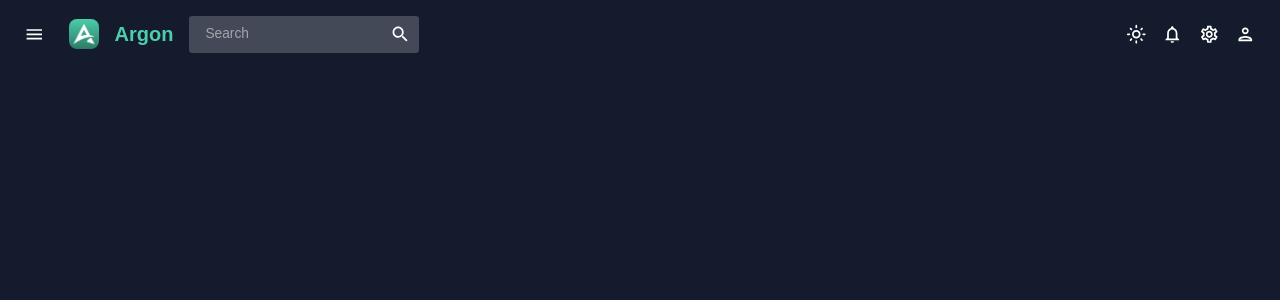
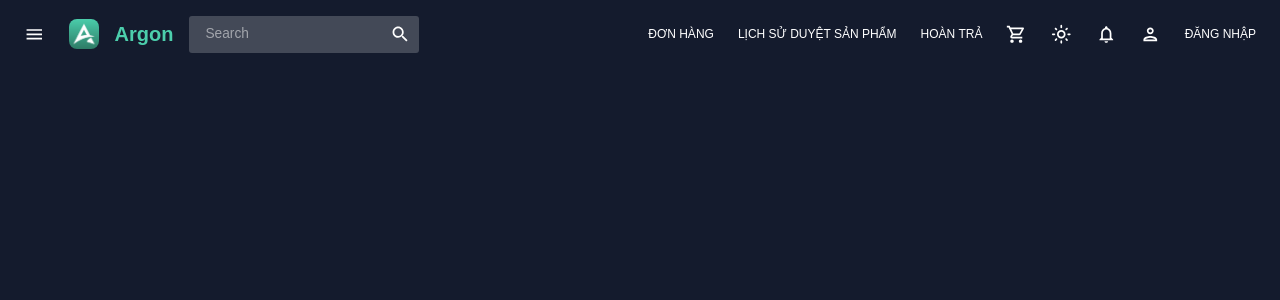
Before and after one commit to nguyenhbtrung/electro-shop-frontend, a React (Vite) app: page / in a window 1280 px wide. Shown: the top 300 px of the page. Built offline with nearby package versions, Linux system fonts and the light colour scheme.

Commit message:
mod user navbar display

```diff
--- a/src/pages/user/layout/navbar/index.jsx
+++ b/src/pages/user/layout/navbar/index.jsx
@@ -5,6 +5,7 @@ import {
     Typography,
     useMediaQuery,
     useTheme,
+    Button,
 } from "@mui/material";
 import { useContext } from "react";
 import {
@@ -15,6 +16,7 @@ import {
     PersonOutlined,
     SearchOutlined,
     SettingsOutlined,
+    ShoppingCartOutlined,
 } from "@mui/icons-material";
 import { ColorModeContext, tokens } from "../../../../theme";
 import { ToggledContext } from "../../AppUser";
@@ -27,13 +29,10 @@ const Navbar = () => {
     const isMdDevices = useMediaQuery("(max-width:768px)");
     const isXsDevices = useMediaQuery("(max-width:466px)");
     const colors = tokens(theme.palette.mode);
+
     return (
-        <Box
-            display="flex"
-            alignItems="center"
-            justifyContent="space-between"
-            p={2}
-        >
+        <Box display="flex" alignItems="center" justifyContent="space-between" p={2}>
+            {/* Phần bên trái: menu, logo, title và tìm kiếm */}
             <Box display="flex" alignItems="center" gap={2}>
                 <IconButton
                     sx={{ display: `${isMdDevices ? "flex" : "flex"}` }}
@@ -69,7 +68,13 @@ const Navbar = () => {
                 </Box>
             </Box>
 
-            <Box>
+            <Box display="flex" alignItems="center" gap={1}>
+                <Button variant="text" color={colors.primary[400]}>Đơn Hàng</Button>
+                <Button variant="text" color={colors.primary[400]}>Lịch Sử Duyệt Sản Phẩm</Button>
+                <Button variant="text" color={colors.primary[400]}>Hoàn Trả</Button>
+                <IconButton>
+                    <ShoppingCartOutlined />
+                </IconButton>
                 <IconButton onClick={colorMode.toggleColorMode}>
                     {theme.palette.mode === "dark" ? (
                         <LightModeOutlined />
@@ -81,11 +86,9 @@ const Navbar = () => {
                     <NotificationsOutlined />
                 </IconButton>
                 <IconButton>
-                    <SettingsOutlined />
-                </IconButton>
-                <IconButton>
                     <PersonOutlined />
                 </IconButton>
+                <Button variant="text" color={colors.primary[400]}>Đăng nhập</Button>
             </Box>
         </Box>
     );
```
